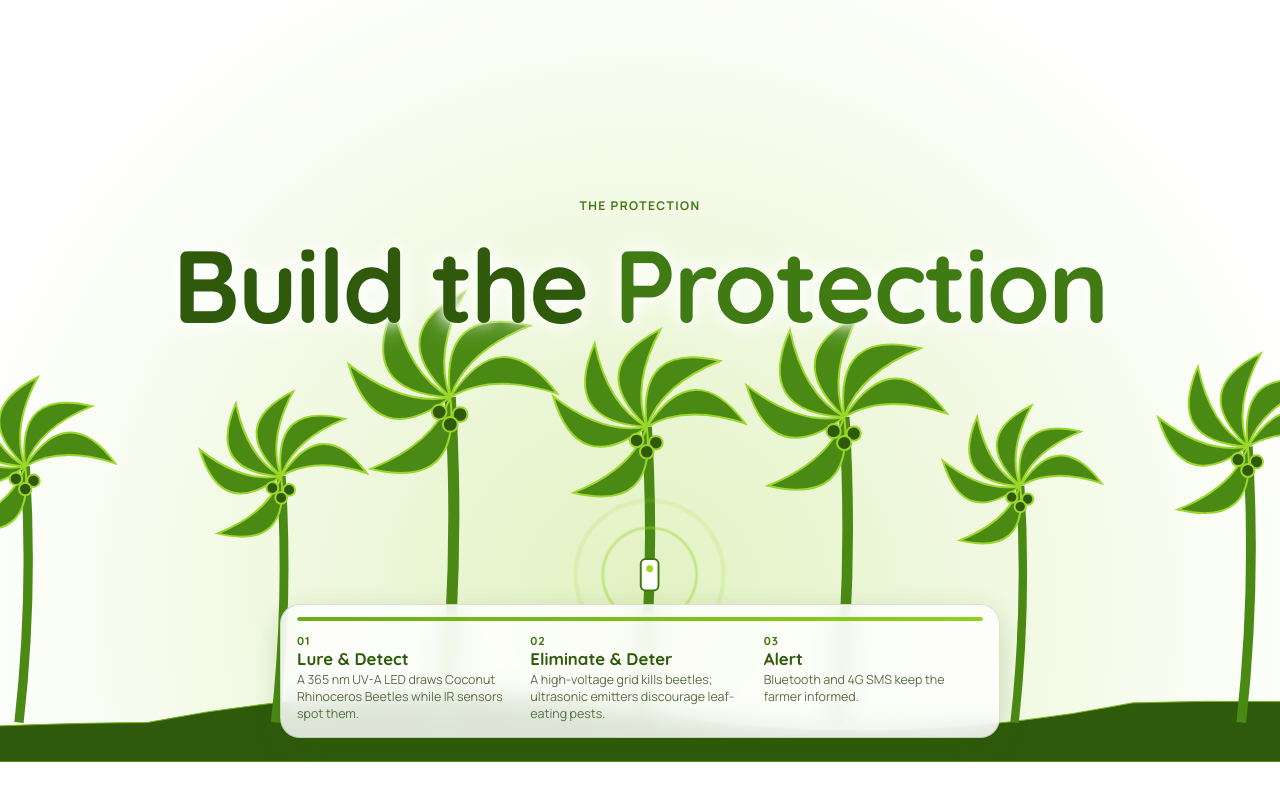
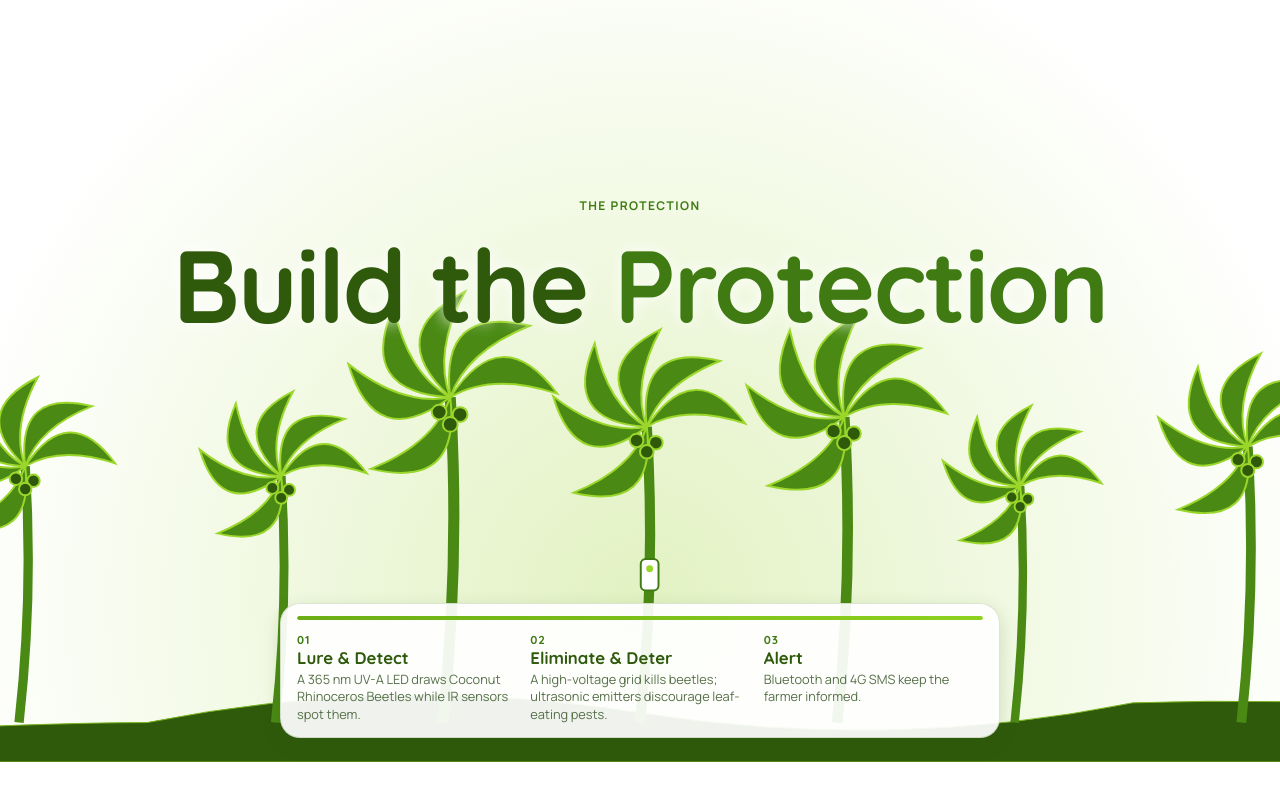
Before and after one commit to arnelprivera/NiyoGuard, a plain HTML site: page index.html in a window 1280 px wide. Shown: the part 1092-1892 px from the top of the page. Drawn offline with Linux system fonts and the light colour scheme.

Commit message:
Enhance performance of scroll scene styles
Optimized CSS for performance in the 'Build the Protection' scroll scene by reducing repaint costs and adjusting effects.

```diff
--- a/style.css
+++ b/style.css
@@ -3072,3 +3072,41 @@ dialog#parts {
     stroke: #d9b84e;
     stroke-width: 2;
 }
+
+/* ===== Performance fixes for the "Build the Protection" scroll scene ===== */
+/* Glass blur over a layer that repaints every scroll frame was the main cost: use a solid panel */
+.rsteps {
+    -webkit-backdrop-filter: none;
+    backdrop-filter: none;
+    background: rgba(255, 255, 255, 0.93);
+    box-shadow: 0 6px 18px rgba(47, 90, 12, 0.18);
+    will-change: transform;
+}
+/* Three stacked glows on a huge headline were re-rasterized every frame: keep one */
+.rtx h2 {
+    text-shadow: 0 0 16px rgba(255, 255, 255, 0.9);
+}
+/* Isolate and promote the animated layers */
+.rl {
+    contain: layout paint;
+}
+.rl.top {
+    will-change: clip-path;
+}
+.svgw {
+    will-change: transform;
+}
+.pest {
+    will-change: transform;
+}
+#cur {
+    will-change: transform;
+}
+/* Pulse rings: fewer, and only while the scene is visible */
+.wave:nth-of-type(n + 3) {
+    display: none;
+}
+/* Shorter step copy */
+.rsteps li small {
+    font-size: 0.8rem;
+}
```
